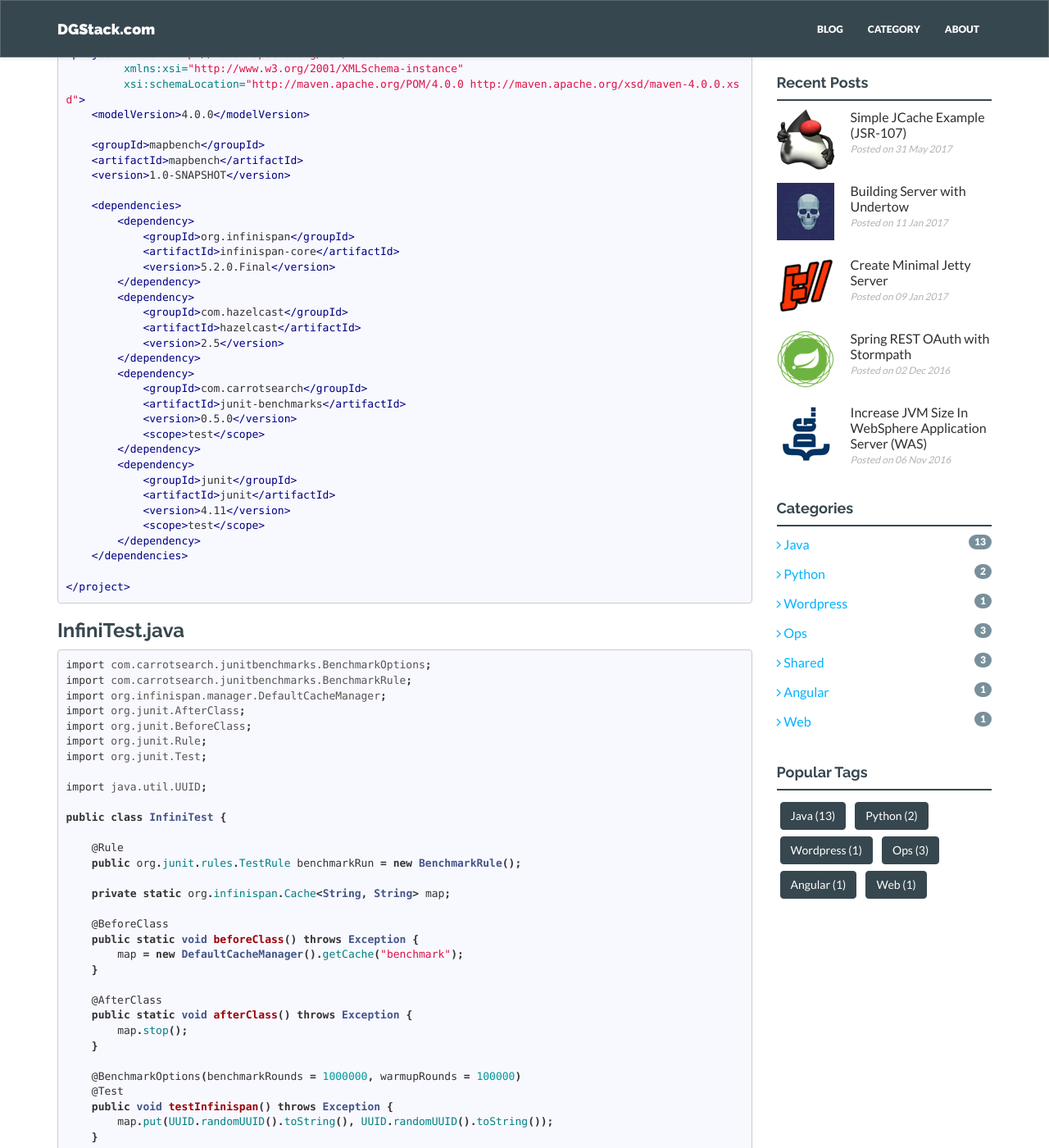
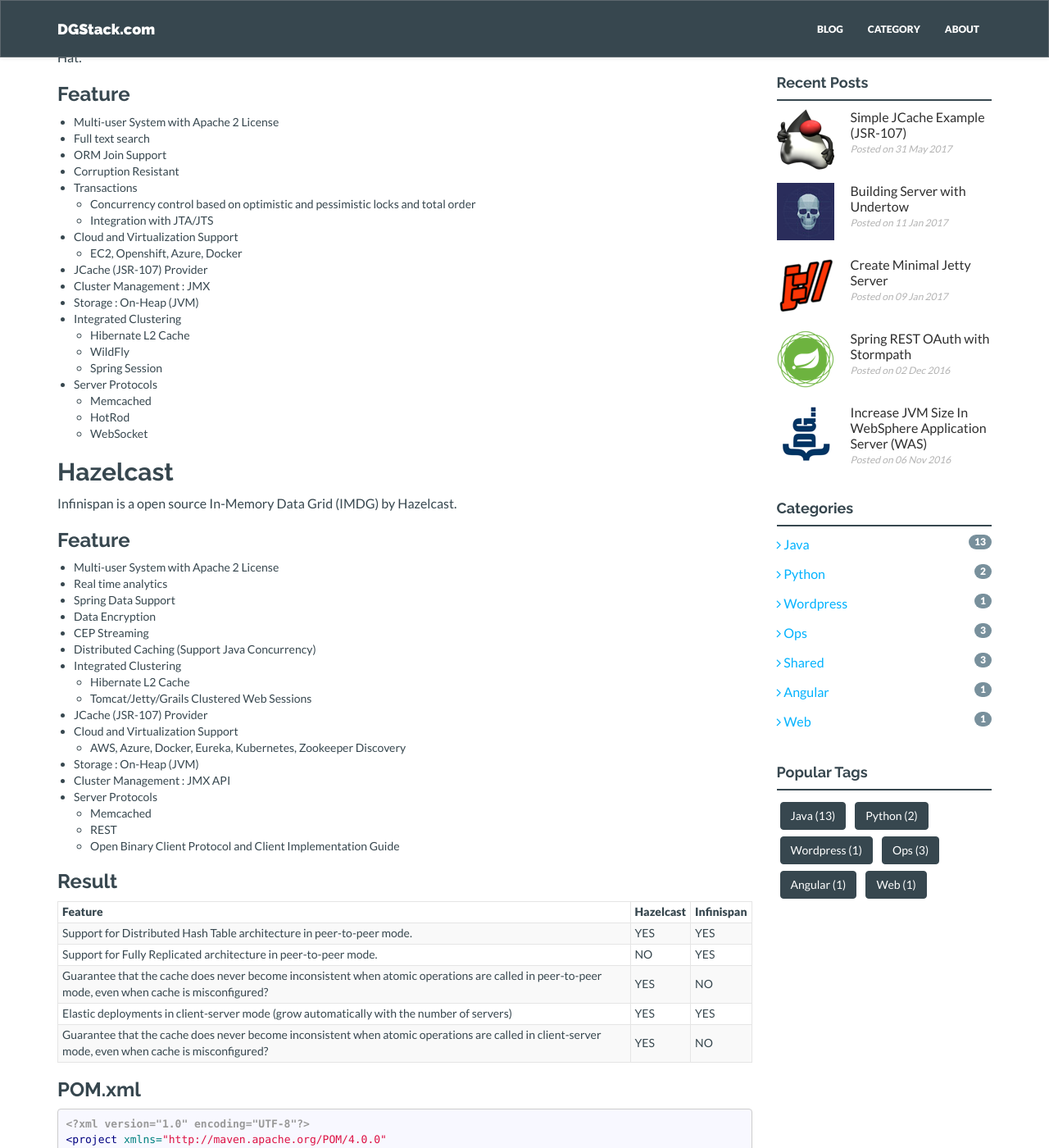
Before and after one commit to dgstack/dgstack.github.io, a Jekyll site: the page built from _posts/shared/java/2017-10-05-Benchmark-Hazelcast-vs-Infinispan.md, in a window 1280 px wide and 1400 px high, scrolled down 274 px. Shown: the whole window at 82% size. Built offline with Jekyll 4.4.1, drawn with Linux system fonts in a browser that asks for light colours; nearby versions of some CDN libraries; comment, search, counter and statistics services are not loaded; some of the changed text lies outside the part shown.

Commit message:
Update cache

````diff
--- a/_posts/shared/java/2017-10-05-Benchmark-Hazelcast-vs-Infinispan.md
+++ b/_posts/shared/java/2017-10-05-Benchmark-Hazelcast-vs-Infinispan.md
@@ -13,6 +13,72 @@
 postDisclaimmer : This gist Belong to Mikael Gueck
 ---
 Benchmark of Hazelcast vs. Infinispan, to find the best.
+
+## Jboss Infinispan
+
+Infinispan is a distributed in-memory key/value data store with optional schema. The In-Memory Data Grid (IMDG) by Red Hat.
+
+### Feature
+
+- Multi-user System with Apache 2 License
+- Full text search
+- ORM Join Support
+- Corruption Resistant
+- Transactions
+  - Concurrency control based on optimistic and pessimistic locks and total order
+  - Integration with JTA/JTS
+- Cloud and Virtualization Support
+  - EC2, Openshift, Azure, Docker
+- JCache (JSR-107) Provider
+- Cluster Management : JMX
+- Storage : On-Heap (JVM)
+- Integrated Clustering
+  - Hibernate L2 Cache
+  - WildFly
+  - Spring Session
+- Server Protocols
+  - Memcached
+  - HotRod
+  - WebSocket
+
+## Hazelcast
+
+Infinispan is a open source In-Memory Data Grid (IMDG) by Hazelcast.
+
+### Feature
+
+- Multi-user System with Apache 2 License
+- Real time analytics
+- Spring Data Support
+- Data Encryption
+- CEP Streaming
+- Distributed Caching (Support Java Concurrency)
+- Integrated Clustering
+  - Hibernate L2 Cache
+  - Tomcat/Jetty/Grails Clustered Web Sessions
+- JCache (JSR-107) Provider
+- Cloud and Virtualization Support
+  - AWS, Azure, Docker, Eureka, Kubernetes, Zookeeper Discovery
+- Storage : On-Heap (JVM)
+- Cluster Management : JMX API
+- Server Protocols
+  - Memcached
+  - REST
+  - Open Binary Client Protocol and Client Implementation Guide
+
+
+
+### Result
+
+| Feature                                  | Hazelcast | Infinispan |
+| ---------------------------------------- | --------- | ---------- |
+| Support for Distributed Hash Table architecture in peer-to-peer mode. | YES       | YES        |
+| Support for Fully Replicated architecture in peer-to-peer mode. | NO        | YES        |
+| Guarantee that the cache does never become inconsistent when atomic operations are called in peer-to-peer mode, even when cache is misconfigured? | YES       | NO         |
+| Elastic deployments in client-server mode (grow automatically with the number of servers) | YES       | YES        |
+| Guarantee that the cache does never become inconsistent when atomic operations are called in client-server mode, even when cache is misconfigured? | YES       | NO         |
+
+
 
 ### POM.xml
 ```xml
@@ -142,8 +208,14 @@
 ```
 
 > HazelTest.testHazelcast: [measured 1000000 out of 1100000 rounds, threads: 1 (sequential)]
- round: 0.00 [+- 0.00], round.block: 0.00 [+- 0.00], round.gc: 0.00 [+- 0.00], GC.calls: 11, GC.time: 4.56, time.total: 32.52, time.warmup: 4.26, time.bench: 28.27
+>  round: 0.00 [+- 0.00], round.block: 0.00 [+- 0.00], round.gc: 0.00 [+- 0.00], GC.calls: 11, GC.time: 4.56, time.total: 32.52, time.warmup: 4.26, time.bench: 28.27
 
 
+
+#### Ref. Link
+
+
+- <a href="http://infinispan.org/features/" target="_blank">Infinispan Features</a>
+- <a href="https://hazelcast.org/features" target="_blank">Hazelcast Features</a>
 - <a href="http://vschart.com/compare/jboss-infinispan/vs/hazelcast" target="_blank">Feature Comparison @ VsChart</a>
 - <a href="https://labs.consol.de/java-caches/index.html" target="_blank">Java Caches: Ehcache, Hazelcast, Infinispan @ consol</a>
````
Also changed, not shown: other parts of _posts/shared/java/2017-10-05-Benchmark-Hazelcast-vs-Infinispan.md (+1 -1 lines).
